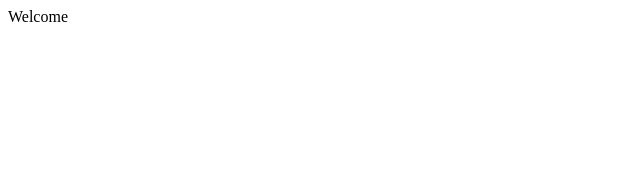
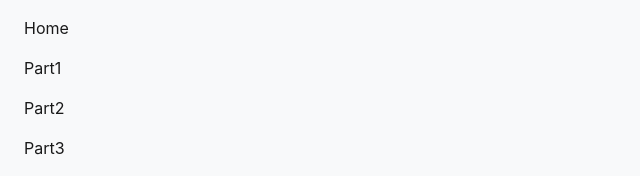
Before and after one commit to jizh4220/jizh4220.github.io, a plain HTML site: page home.html in a window 1280 px wide. Shown: the whole page, without its empty margins (0-640 px from the left). Drawn offline with nearby package versions, Linux system fonts and the light colour scheme.

Commit message:
Update home.html

```diff
--- a/home.html
+++ b/home.html
@@ -1 +1,24 @@
-Welcome
+<!DOCTYPE html>
+<html lang="en">
+<head>
+  <title>Bootstrap Example</title>
+  <meta charset="utf-8">
+  <meta name="viewport" content="width=device-width, initial-scale=1">
+  <link rel="stylesheet" href="https://maxcdn.bootstrapcdn.com/bootstrap/4.4.1/css/bootstrap.min.css">
+  <script src="https://ajax.googleapis.com/ajax/libs/jquery/3.4.1/jquery.min.js"></script>
+  <script src="https://cdnjs.cloudflare.com/ajax/libs/popper.js/1.16.0/umd/popper.min.js"></script>
+  <script src="https://maxcdn.bootstrapcdn.com/bootstrap/4.4.1/js/bootstrap.min.js"></script>
+</head>
+<body>
+
+
+<nav class="navbar navbar-expand-sm bg-light navbar-light">
+  <ul class="navbar-nav">
+    <li class="nav-item active">
+      <a class="nav-link" href="home.html">Home</a>
+      <a class="nav-link" href="HW1_Part1.html">Part1</a>
+      <a class="nav-link" href="HW1_Part2.html">Part2</a>
+      <a class="nav-link" href="HW_Part3.html">Part3</a>
+    </li>
+  </ul>
+</nav>
```
